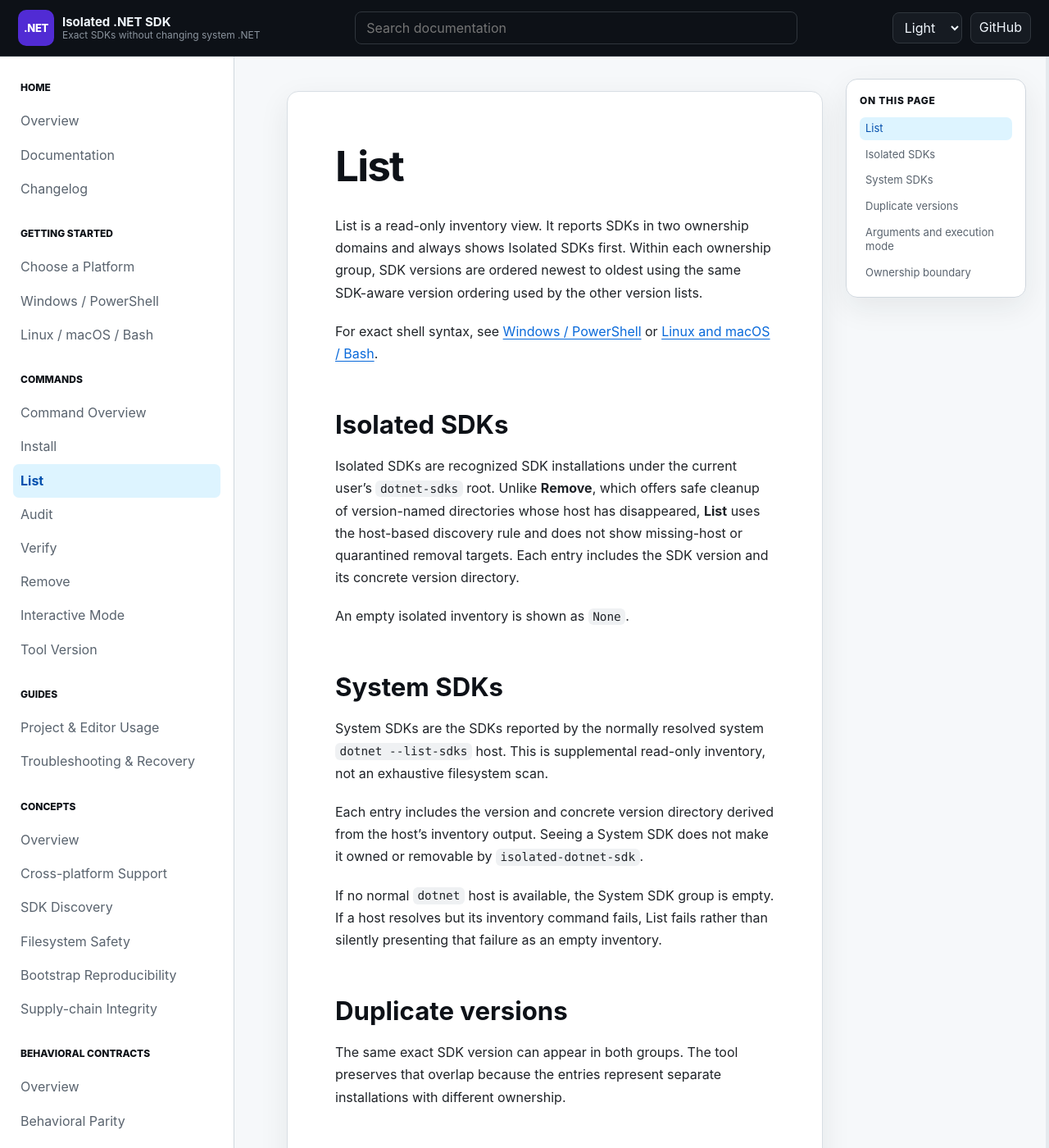
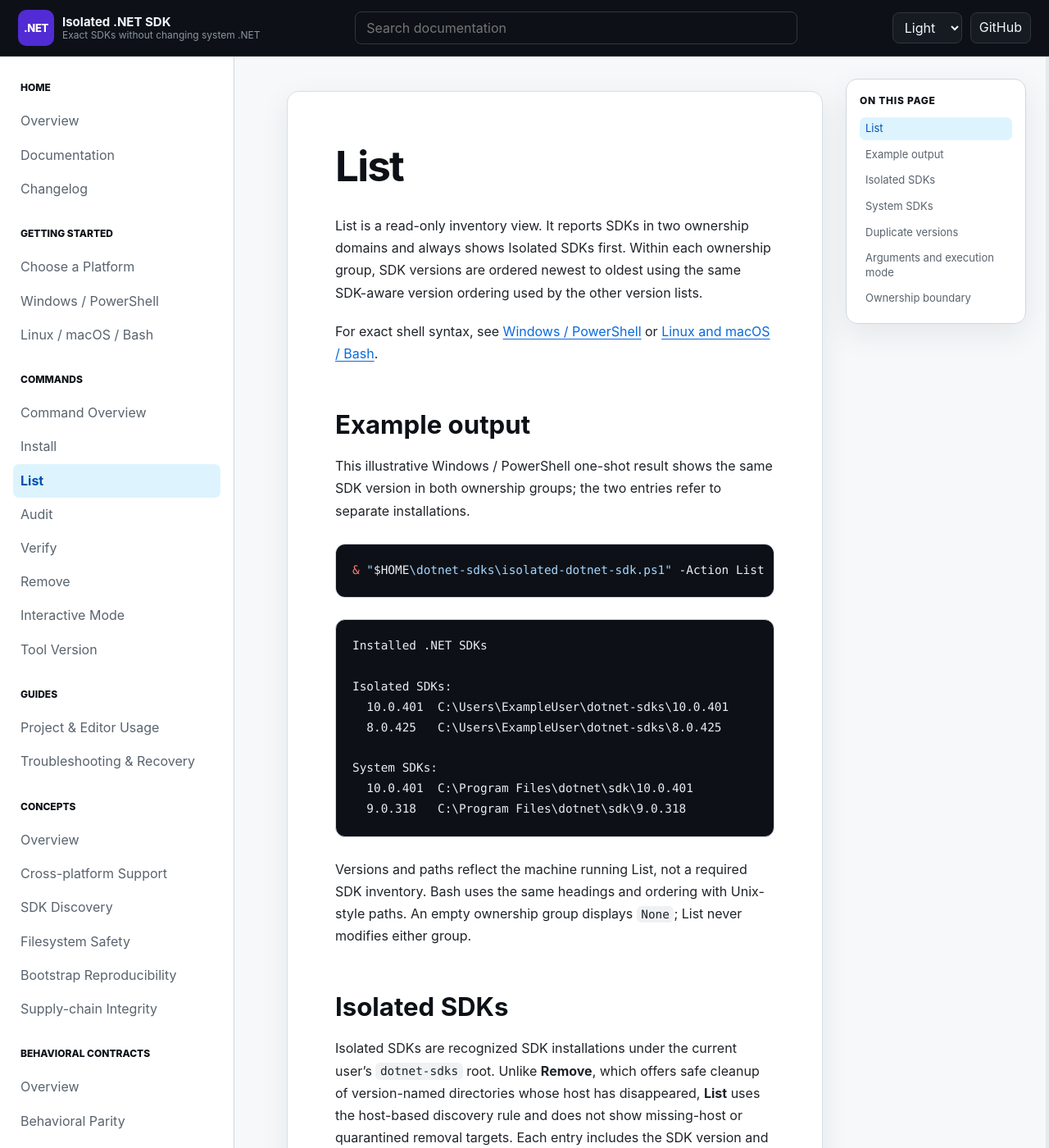
Before and after one commit to infoconex/isolated-dotnet-sdk, a Jekyll site: the page built from docs/commands/list.md, in a window 1280 px wide and 1400 px high. Shown: the whole window at 82% size. Built offline with Jekyll 4.4.1, drawn with Linux system fonts in a browser that asks for light colours; our own code applies the rules of GitHub Pages for plain Markdown files.

Commit message:
docs(commands): add representative console output for list

````diff
--- a/docs/commands/list.md
+++ b/docs/commands/list.md
@@ -3,6 +3,28 @@
 List is a read-only inventory view. It reports SDKs in two ownership domains and always shows Isolated SDKs first. Within each ownership group, SDK versions are ordered newest to oldest using the same SDK-aware version ordering used by the other version lists.
 
 For exact shell syntax, see [Windows / PowerShell](../getting-started/windows-powershell.md#list-installed-sdks) or [Linux and macOS / Bash](../getting-started/linux-macos-bash.md#list-installed-sdks).
+
+## Example output
+
+This illustrative Windows / PowerShell one-shot result shows the same SDK version in both ownership groups; the two entries refer to separate installations.
+
+```powershell
+& "$HOME\dotnet-sdks\isolated-dotnet-sdk.ps1" -Action List
+```
+
+```text
+Installed .NET SDKs
+
+Isolated SDKs:
+  10.0.401  C:\Users\ExampleUser\dotnet-sdks\10.0.401
+  8.0.425   C:\Users\ExampleUser\dotnet-sdks\8.0.425
+
+System SDKs:
+  10.0.401  C:\Program Files\dotnet\sdk\10.0.401
+  9.0.318   C:\Program Files\dotnet\sdk\9.0.318
+```
+
+Versions and paths reflect the machine running List, not a required SDK inventory. Bash uses the same headings and ordering with Unix-style paths. An empty ownership group displays `None`; List never modifies either group.
 
 ## Isolated SDKs
 
````
